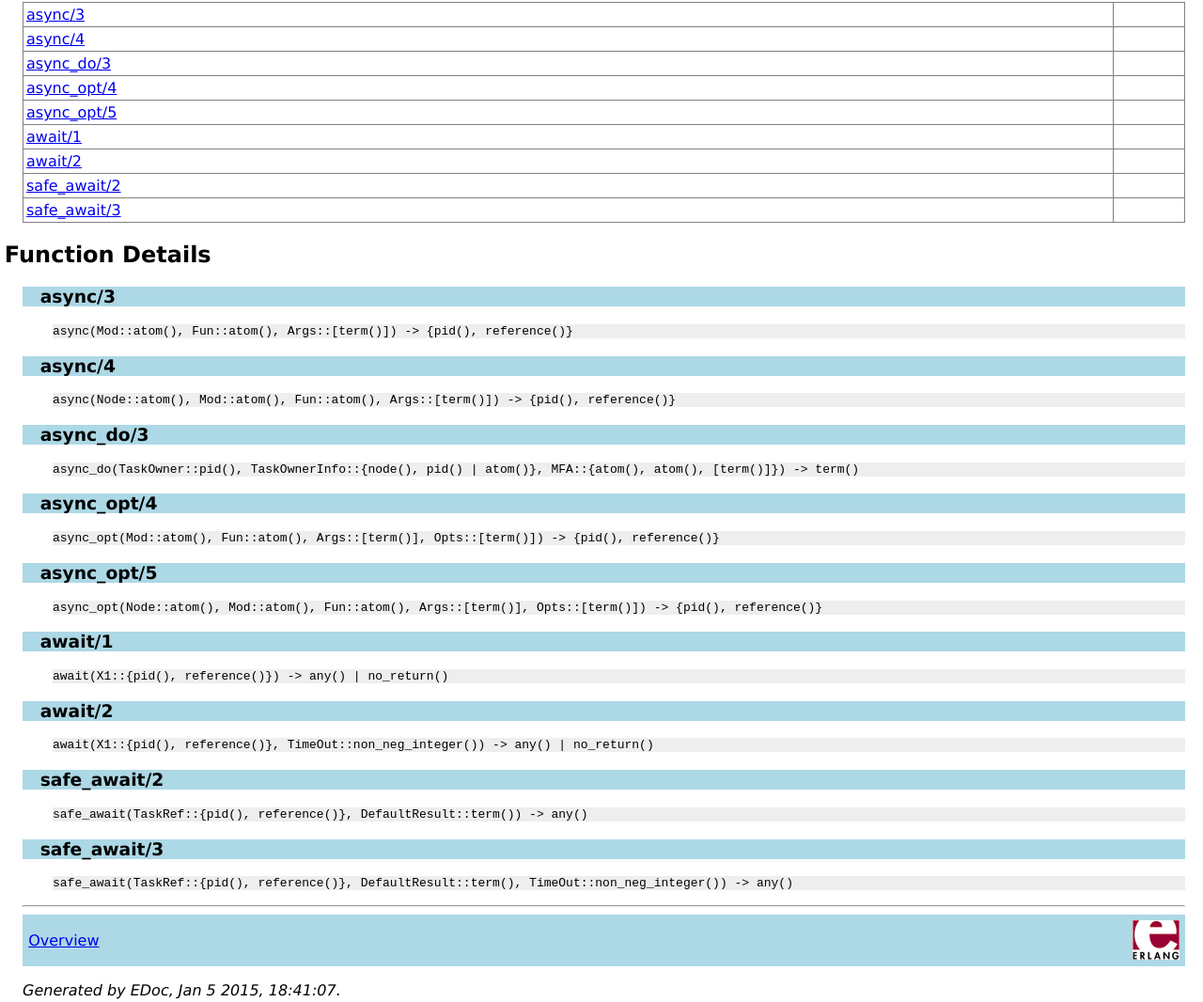
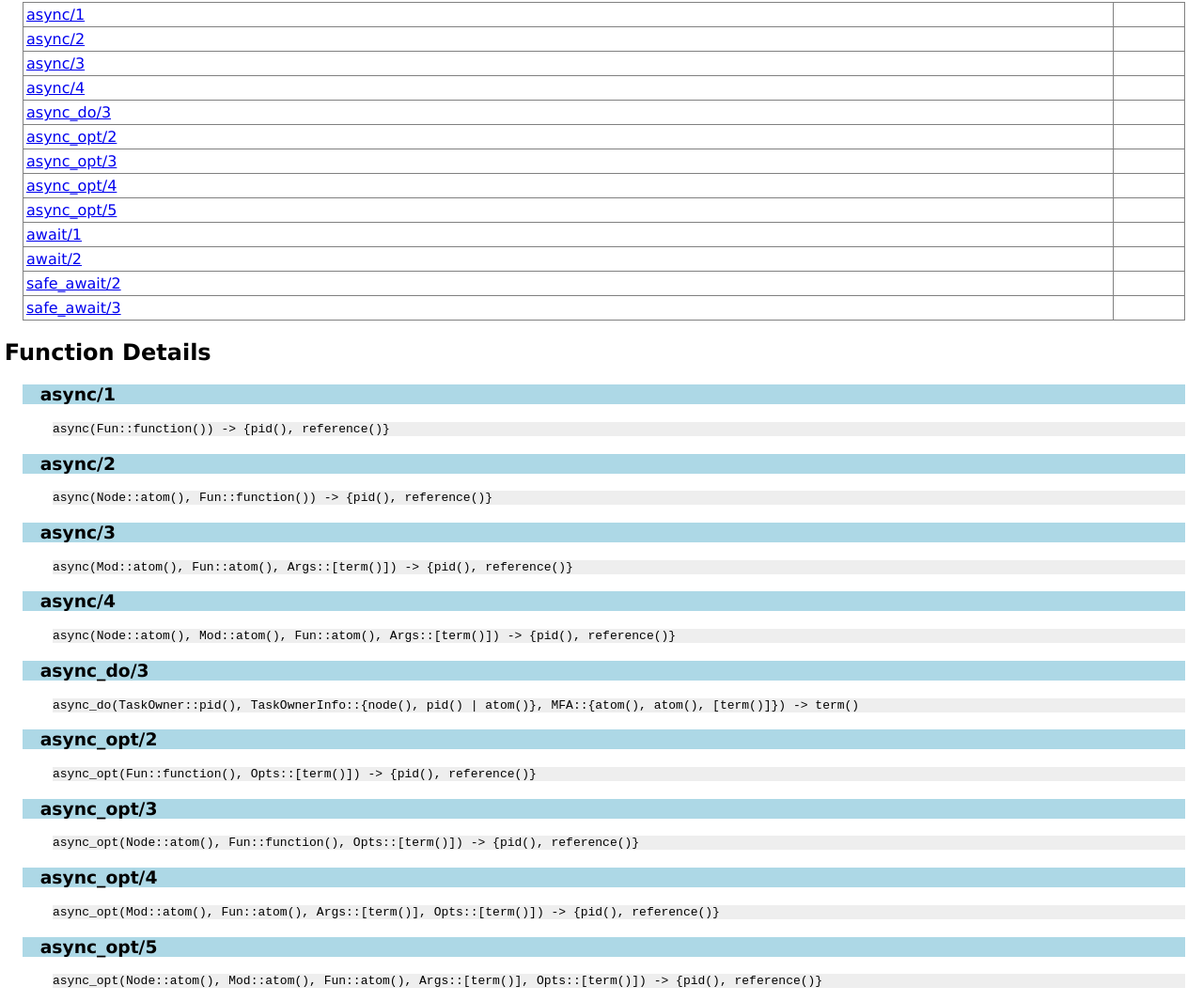
Before and after one commit to redink/task, a plain HTML site: page doc/task.html in a window 1280 px wide. Shown: the part 268-1334 px from the top of the page at 94% size. Drawn offline with Linux system fonts and the light colour scheme.

Commit message:
[anonymous function] add anonymous function for async

```diff
--- a/doc/task.html
+++ b/doc/task.html
@@ -14,9 +14,13 @@
 
 
 <h2><a name="index">Function Index</a></h2>
-<table width="100%" border="1" cellspacing="0" cellpadding="2" summary="function index"><tr><td valign="top"><a href="#async-3">async/3</a></td><td></td></tr>
+<table width="100%" border="1" cellspacing="0" cellpadding="2" summary="function index"><tr><td valign="top"><a href="#async-1">async/1</a></td><td></td></tr>
+<tr><td valign="top"><a href="#async-2">async/2</a></td><td></td></tr>
+<tr><td valign="top"><a href="#async-3">async/3</a></td><td></td></tr>
 <tr><td valign="top"><a href="#async-4">async/4</a></td><td></td></tr>
 <tr><td valign="top"><a href="#async_do-3">async_do/3</a></td><td></td></tr>
+<tr><td valign="top"><a href="#async_opt-2">async_opt/2</a></td><td></td></tr>
+<tr><td valign="top"><a href="#async_opt-3">async_opt/3</a></td><td></td></tr>
 <tr><td valign="top"><a href="#async_opt-4">async_opt/4</a></td><td></td></tr>
 <tr><td valign="top"><a href="#async_opt-5">async_opt/5</a></td><td></td></tr>
 <tr><td valign="top"><a href="#await-1">await/1</a></td><td></td></tr>
@@ -26,6 +30,16 @@
 </table>
 
 <h2><a name="functions">Function Details</a></h2>
+
+<h3 class="function"><a name="async-1">async/1</a></h3>
+<div class="spec">
+<p><tt>async(Fun::function()) -&gt; {pid(), reference()}</tt><br></p>
+</div>
+
+<h3 class="function"><a name="async-2">async/2</a></h3>
+<div class="spec">
+<p><tt>async(Node::atom(), Fun::function()) -&gt; {pid(), reference()}</tt><br></p>
+</div>
 
 <h3 class="function"><a name="async-3">async/3</a></h3>
 <div class="spec">
@@ -40,6 +54,16 @@
 <h3 class="function"><a name="async_do-3">async_do/3</a></h3>
 <div class="spec">
 <p><tt>async_do(TaskOwner::pid(), TaskOwnerInfo::{node(), pid() | atom()}, MFA::{atom(), atom(), [term()]}) -&gt; term()</tt><br></p>
+</div>
+
+<h3 class="function"><a name="async_opt-2">async_opt/2</a></h3>
+<div class="spec">
+<p><tt>async_opt(Fun::function(), Opts::[term()]) -&gt; {pid(), reference()}</tt><br></p>
+</div>
+
+<h3 class="function"><a name="async_opt-3">async_opt/3</a></h3>
+<div class="spec">
+<p><tt>async_opt(Node::atom(), Fun::function(), Opts::[term()]) -&gt; {pid(), reference()}</tt><br></p>
 </div>
 
 <h3 class="function"><a name="async_opt-4">async_opt/4</a></h3>
@@ -74,6 +98,6 @@
 <hr>
 
 <div class="navbar"><a name="#navbar_bottom"></a><table width="100%" border="0" cellspacing="0" cellpadding="2" summary="navigation bar"><tr><td><a href="overview-summary.html" target="overviewFrame">Overview</a></td><td><a href="http://www.erlang.org/"><img src="erlang.png" align="right" border="0" alt="erlang logo"></a></td></tr></table></div>
-<p><i>Generated by EDoc, Jan 5 2015, 18:41:07.</i></p>
+<p><i>Generated by EDoc, Jan 13 2015, 17:30:55.</i></p>
 </body>
 </html>
```
Also changed, not shown: doc/overview-summary.html (+1 -1 lines), 3 other files.
